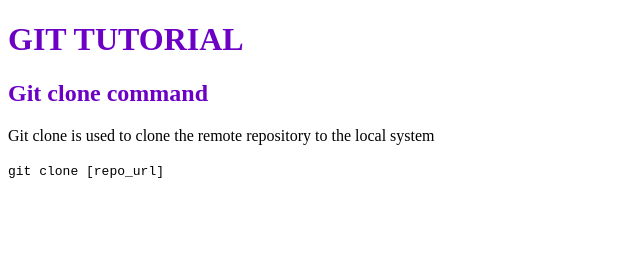
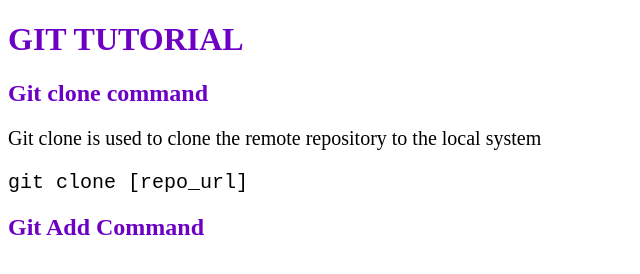
Before and after one commit to Lodakins/digitest, a plain HTML site: page index.html in a window 1280 px wide. Shown: the whole page, without its empty margins (0-640 px from the left). Drawn offline with Linux system fonts and the light colour scheme.

Commit message:
changed index and css file

```diff
--- a/index.css
+++ b/index.css
@@ -1,3 +1,6 @@
 h1,h2{
     color:rgb(108, 0, 196);
 }
+p{
+    font-size: 20px;
+}
--- a/index.html
+++ b/index.html
@@ -13,5 +13,8 @@
         <p> Git clone is used to clone the remote repository to the local system</p>
         <p><code>git clone [repo_url]</code></p>
     </section>
+    <section>
+        <h2> Git Add Command</h2>
+    </section>
 </body>
 </html>
```
